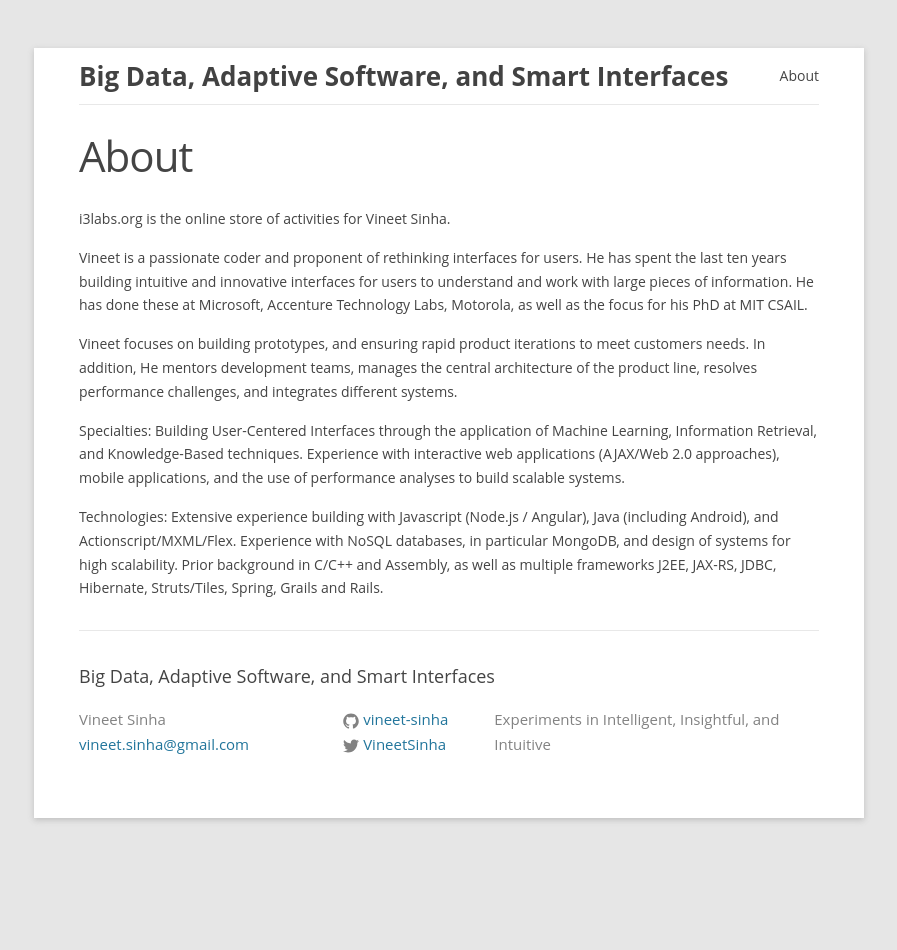
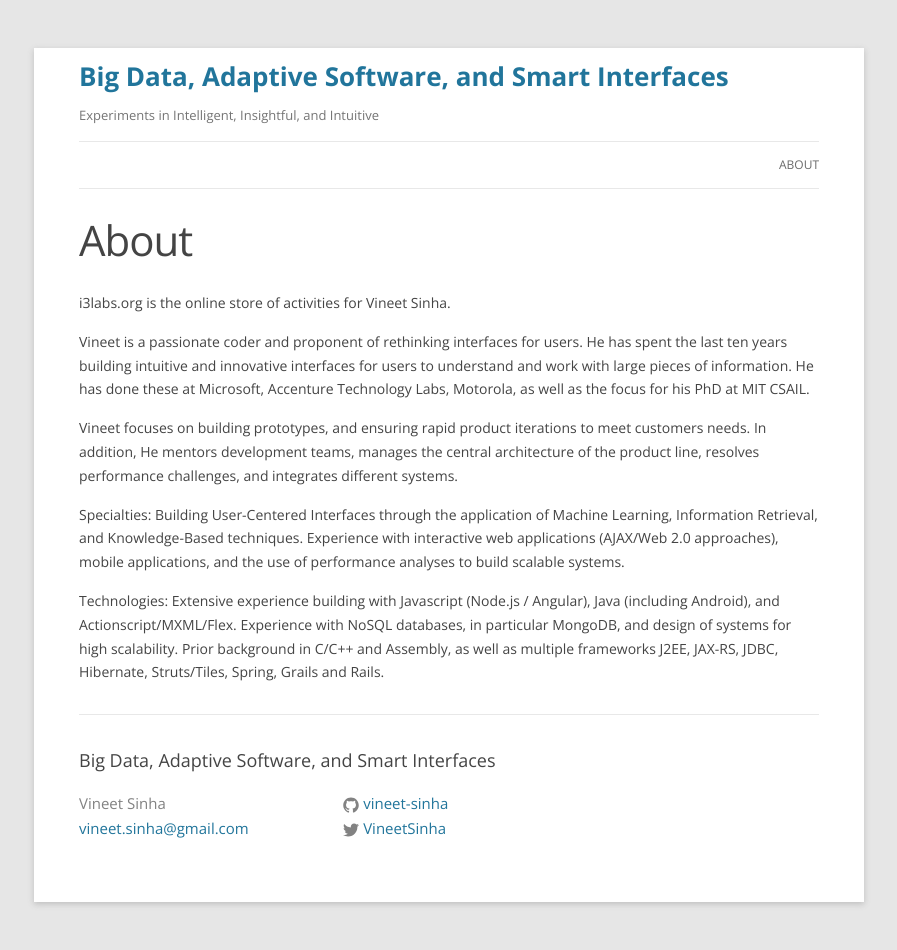
Before and after one commit to i3labs/i3labs.github.io, a Jekyll site: the page built from about.md, in a window 1280 px wide. Shown: the whole page, without its empty margins (191-1088 px from the left). Built offline with Jekyll 4.4.1, drawn with Linux system fonts in a browser that asks for light colours; comment, search, counter and statistics services are not loaded; before the commit the page ends 900 px from its top, so only the background shows below that.

Commit message:
polishing ui bits

```diff
--- a/_includes/footer.html
+++ b/_includes/footer.html
@@ -36,9 +36,6 @@
         </ul>
       </div>
 
-      <div class="footer-col footer-col-3">
-        <p>{{ site.description | escape }}</p>
-      </div>
     </div>
 
   </div>
--- a/_includes/head.html
+++ b/_includes/head.html
@@ -9,6 +9,7 @@
   <link rel="stylesheet" href="{{ "/assets/main.css" | relative_url }}">
   <link rel="canonical" href="{{ page.url | replace:'index.html','' | absolute_url }}">
   <link rel="alternate" type="application/rss+xml" title="{{ site.title | escape }}" href="{{ "/feed.xml" | relative_url }}">
+  <link rel='stylesheet' id='fonts'  href='http://fonts.googleapis.com/css?family=Open+Sans:400italic,700italic,400,700&#038;subset=latin,latin-ext' type='text/css' media='all' />
 
   {% if jekyll.environment == 'production' and site.google_analytics %}
   {% include google-analytics.html %}
--- a/_includes/header.html
+++ b/_includes/header.html
@@ -1,8 +1,14 @@
 <header class="site-header" role="banner">
 
-  <div class="wrapper">
+    <div class="site-title">
+      <a href="{{ "/" | relative_url}}">{{ site.title | escape }}</a>
+    </div>
+    <div class="site-description">
+      <p>{{ site.description | escape }}</p>
+    </div>
 
-    <a class="site-title" href="{{ "/" | relative_url}}">{{ site.title | escape }}</a>
+</header>
+<header class="site-menu">
 
     <nav class="site-nav">
       <span class="menu-icon">
@@ -22,6 +28,4 @@
       </div>
     </nav>
 
-  </div>
-
 </header>
--- a/_sass/theme/_layout.scss
+++ b/_sass/theme/_layout.scss
@@ -4,8 +4,8 @@
 .site-header {
   //border-top: 5px solid $grey-color-dark;
   border-bottom: 1px solid $grey-color-light;
-  margin-bottom: $spacing-unit;
   min-height: 56px;
+  font-size: 13px;
 
   // Positioning context for the mobile navigation icon
   position: relative;
@@ -17,24 +17,41 @@
   line-height: 56px;
   //letter-spacing: -1px;
   margin-bottom: 0;
-  float: left;
 
-  &,
-  &:visited {
+
+  & a:visited {
     color: $grey-color-dark;
   }
 }
 
+.site-description {
+  color: #757575;
+}
+
+.site-menu {
+  border-bottom: 1px solid $grey-color-light;
+  margin-bottom: $spacing-unit;
+  min-height: 46px;
+
+  text-transform: uppercase;
+  font-size: 12px;
+
+  // Positioning context for the mobile navigation icon
+  position: relative;
+}
+
+
 .site-nav {
   float: right;
-  line-height: 56px;
+  line-height: 46px;
 
   .menu-icon {
     display: none;
   }
 
   .page-link {
-    color: $text-color;
+    //color: $text-color;
+    color: #6a6a6a;
     line-height: $base-line-height;
 
     // Gaps between nav items, but not on the last one
```
